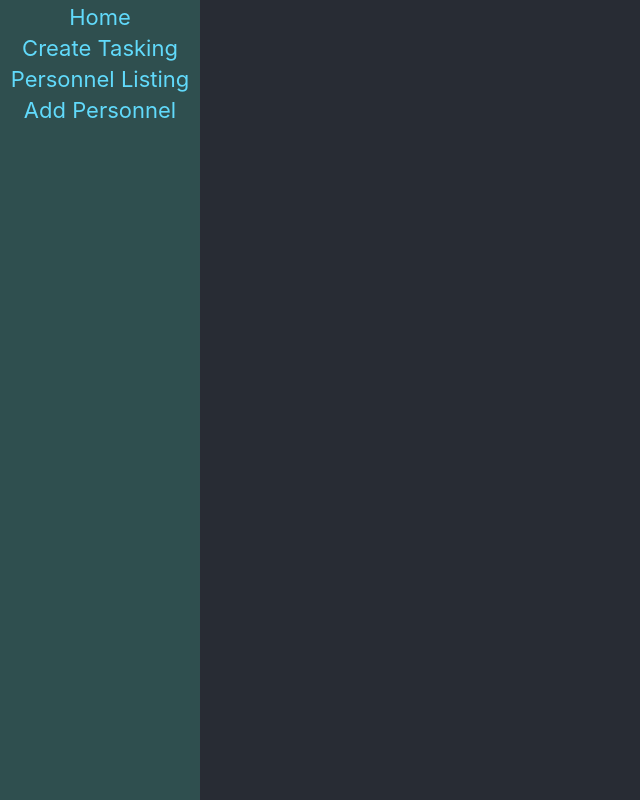
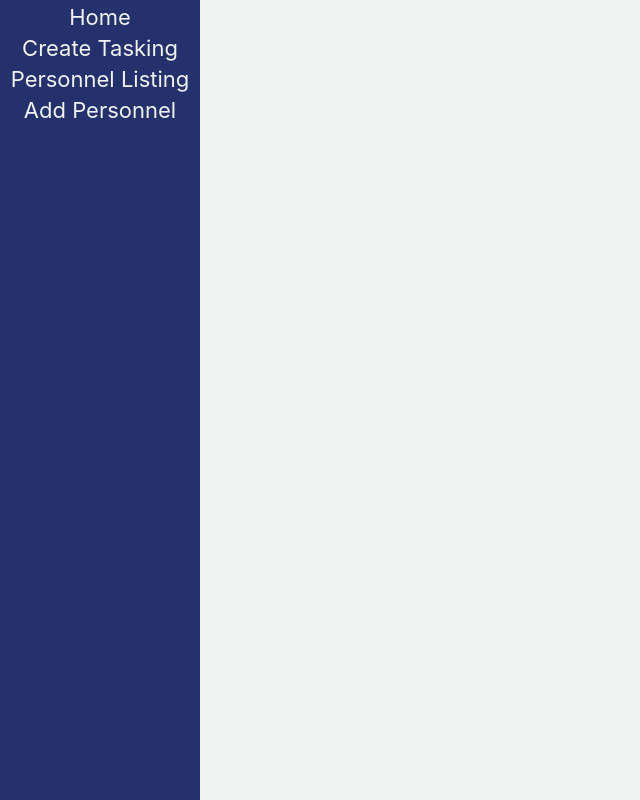
Before and after one commit to markchoward7/galvanize-group-project-2, a React (Create React App) app in the folder frontend/: page / in a window 1280 px wide. Shown: the whole page, without its empty margins (0-640 px from the left). Built offline with nearby package versions, Linux system fonts and the light colour scheme; no server answers.

Commit message:
altered color scheme

```diff
--- a/frontend/src/App.css
+++ b/frontend/src/App.css
@@ -1,10 +1,10 @@
 .App {
   text-align: center;
-  background-color: #282c34;
+  background-color: #F1F2F2;
   min-height: 100vh;
   display: flex;
   font-size: calc(10px + 2vmin);
-  color: white;
+  color: #666;
   overflow: auto;
 }
 
@@ -23,21 +23,25 @@
   height: 100%;
   left: 0px;
   overflow: auto;
-  background-color: darkslategrey;
+  background-color:#24316C;
 }
 
 .sidebar a {
   font-size: 22px;
+  color: #F1F2F2;
 }
 
+.sidebar a:hover {
+  color: #d3d3d3;
+}
 a {
-  color: #61dafb;
+  color: #2F4CB3;
   text-decoration: none;
 }
 
 a:hover {
   cursor: pointer;
-  color: #0085aa;
+  color: #24316C;
 }
 
 select {
```
